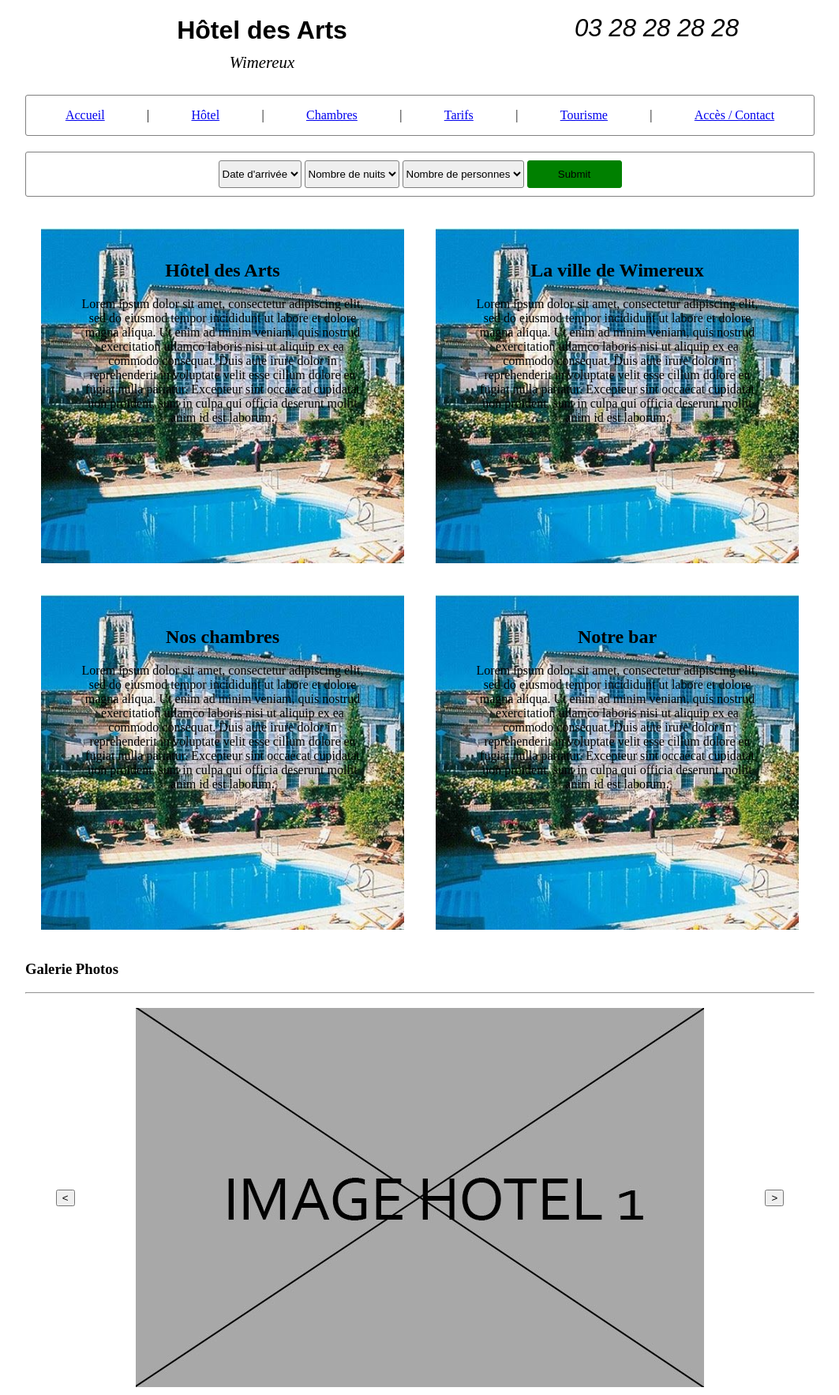
After one commit to saim-correard/hotel_des_arts, a PHP site: page /php/hotel.php in a window 1280 px wide. The commit adds this page. Shown: the whole page at 79% size, without its empty margins (108-1171 px from the left). Run offline with PHP 8.4, Linux system fonts and the light colour scheme.

Commit message:
V1 page hôtel
V1 page hôtel

```diff
--- /dev/null
+++ b/js/hotel.js
@@ -0,0 +1,23 @@
+var i = 1;
+var imgElt = document.getElementById("carousel_image");
+
+imgElt.addEventListener("click", function (e) {
+	i++;
+	if (i>4)
+		i=1;
+    e.target.src ="../images/hotel_"+i+".jpg";
+});
+
+document.getElementById("left").addEventListener("click", function (e) {
+	i--;
+	if (i==0)
+		i=4;
+    imgElt.src ="../images/hotel_"+i+".jpg";
+});
+
+document.getElementById("right").addEventListener("click", function (e) {
+	i++;
+	if (i>4)
+		i=1;
+    imgElt.src ="../images/hotel_"+i+".jpg";
+});
--- a/php/header.php
+++ b/php/header.php
@@ -1,5 +1,24 @@
 <header>
-	<nav id="menu">
-	    <a href="home.php">HOMSFSDGDSE</a>
-	</nav>
+  <aside id="grandtitre">
+    <h1>Hôtel des Arts</h1>
+    <p>Wimereux</p>
+  </aside>
+  <aside id="contacttel">
+    <p>03 28 28 28 28</p>
+  </aside>
 </header>
+<nav>
+  <ul>
+    <li><a href="#">Accueil</a></li>
+			<li> | </li>
+    <li><a href="#">Hôtel</a></li>
+			<li> | </li>
+    <li><a href="#">Chambres</a></li>
+			<li> | </li>
+    <li><a href="#">Tarifs</a></li>
+			<li> | </li>
+    <li><a href="#">Tourisme</a></li>
+			<li> | </li>
+    <li><a href="#">Accès / Contact</a></li>
+  </ul>
+</nav>
--- /dev/null
+++ b/php/hotel.php
@@ -0,0 +1,83 @@
+<!DOCTYPE html>
+<html>
+    <head>
+        <meta charset="utf-8" />
+        <link rel="stylesheet" href="../style.css"/>
+        <title>Hôtel des Arts</title>
+    </head>
+
+    <body>
+        <?php include("header.php"); ?>
+
+        <section id="resarapide">
+          <form method="post" action="">
+            <select name="" id="">
+              <option>Date d'arrivée</option>
+            </select>
+            <select name="" id="">
+              <option>Nombre de nuits</option>
+              <option>1</option>
+              <option>2</option>
+              <option>3</option>
+              <option>4</option>
+              <option>5</option>
+              <option>6</option>
+              <option>7</option>
+              <option>8</option>
+              <option>9</option>
+              <option>10</option>
+            </select>
+            <select name="" id="">
+              <option>Nombre de personnes</option>
+              <option>1</option>
+              <option>2</option>
+              <option>3</option>
+              <option>4</option>
+              <option>5</option>
+              <option>6</option>
+              <option>7</option>
+              <option>8</option>
+              <option>9</option>
+              <option>10</option>
+            </select>
+            <input type="submit" />
+          </form>
+        </section>
+
+        <section id="hotel">
+            <section class="ligneArticleHotel">
+                <article class="articleHotel">
+                    <h2> Hôtel des Arts </h2>
+                    <p> Lorem ipsum dolor sit amet, consectetur adipiscing elit, sed do eiusmod tempor incididunt ut labore et dolore magna aliqua. Ut enim ad minim veniam, quis nostrud exercitation ullamco laboris nisi ut aliquip ex ea commodo consequat. Duis aute irure dolor in reprehenderit in voluptate velit esse cillum dolore eu fugiat nulla pariatur. Excepteur sint occaecat cupidatat non proident, sunt in culpa qui officia deserunt mollit anim id est laborum.</p>
+                </article>
+                <article class="articleHotel">
+                    <h2> La ville de Wimereux </h2>
+                    <p> Lorem ipsum dolor sit amet, consectetur adipiscing elit, sed do eiusmod tempor incididunt ut labore et dolore magna aliqua. Ut enim ad minim veniam, quis nostrud exercitation ullamco laboris nisi ut aliquip ex ea commodo consequat. Duis aute irure dolor in reprehenderit in voluptate velit esse cillum dolore eu fugiat nulla pariatur. Excepteur sint occaecat cupidatat non proident, sunt in culpa qui officia deserunt mollit anim id est laborum.</p>
+                </article>
+            </section>
+            <section class="ligneArticleHotel">
+                <article class="articleHotel">
+                    <h2> Nos chambres </h2>
+                    <p> Lorem ipsum dolor sit amet, consectetur adipiscing elit, sed do eiusmod tempor incididunt ut labore et dolore magna aliqua. Ut enim ad minim veniam, quis nostrud exercitation ullamco laboris nisi ut aliquip ex ea commodo consequat. Duis aute irure dolor in reprehenderit in voluptate velit esse cillum dolore eu fugiat nulla pariatur. Excepteur sint occaecat cupidatat non proident, sunt in culpa qui officia deserunt mollit anim id est laborum.</p>
+                </article>
+                <article class="articleHotel">
+                    <h2> Notre bar </h2>
+                    <p> Lorem ipsum dolor sit amet, consectetur adipiscing elit, sed do eiusmod tempor incididunt ut labore et dolore magna aliqua. Ut enim ad minim veniam, quis nostrud exercitation ullamco laboris nisi ut aliquip ex ea commodo consequat. Duis aute irure dolor in reprehenderit in voluptate velit esse cillum dolore eu fugiat nulla pariatur. Excepteur sint occaecat cupidatat non proident, sunt in culpa qui officia deserunt mollit anim id est laborum.</p>
+                </article>
+            </section>
+        </section>
+
+        <section>
+          <h3> Galerie Photos </h3>
+          <hr>
+          <div id="carousel">
+            <button id="left"><</button>
+            <img id="carousel_image" src="../images/hotel_1.jpg" alt="image de l'hôtel"/>
+            <button id="right">></button>
+          </div>
+        </section>
+
+        <script src="../js/hotel.js"></script>
+
+    </body>
+</html>
--- a/style.css
+++ b/style.css
@@ -83,3 +83,34 @@ nav ul {
   background-color: green;
   width: 120px;
 }
+
+/* PAGE #HOTEL */
+#hotel {
+  display flex;
+  flex-direction: column;
+  justify-content: space-between;
+}
+
+#hotel section {
+  display: flex;
+  justify-content: space-between;
+}
+
+.articleHotel{
+  background-image: url("images/article_hotel_bg.jpg");
+  background-repeat:no-repeat;
+  background-size:100%;
+  width:384px;
+  height:384px;
+  text-align: center;
+  margin: 2% 2%;
+  padding: 2% 5%;
+}
+
+#carousel {
+  width:100%;
+  justify-content: space-around;
+  display:flex;
+  align-items: center;
+  padding:10px 0px;
+}
```
Also changed, not shown: images/article_hotel_bg.jpg (added), images/hotel_1.jpg (added), images/hotel_2.jpg (added), images/hotel_3.jpg (added), images/hotel_4.jpg (added).
